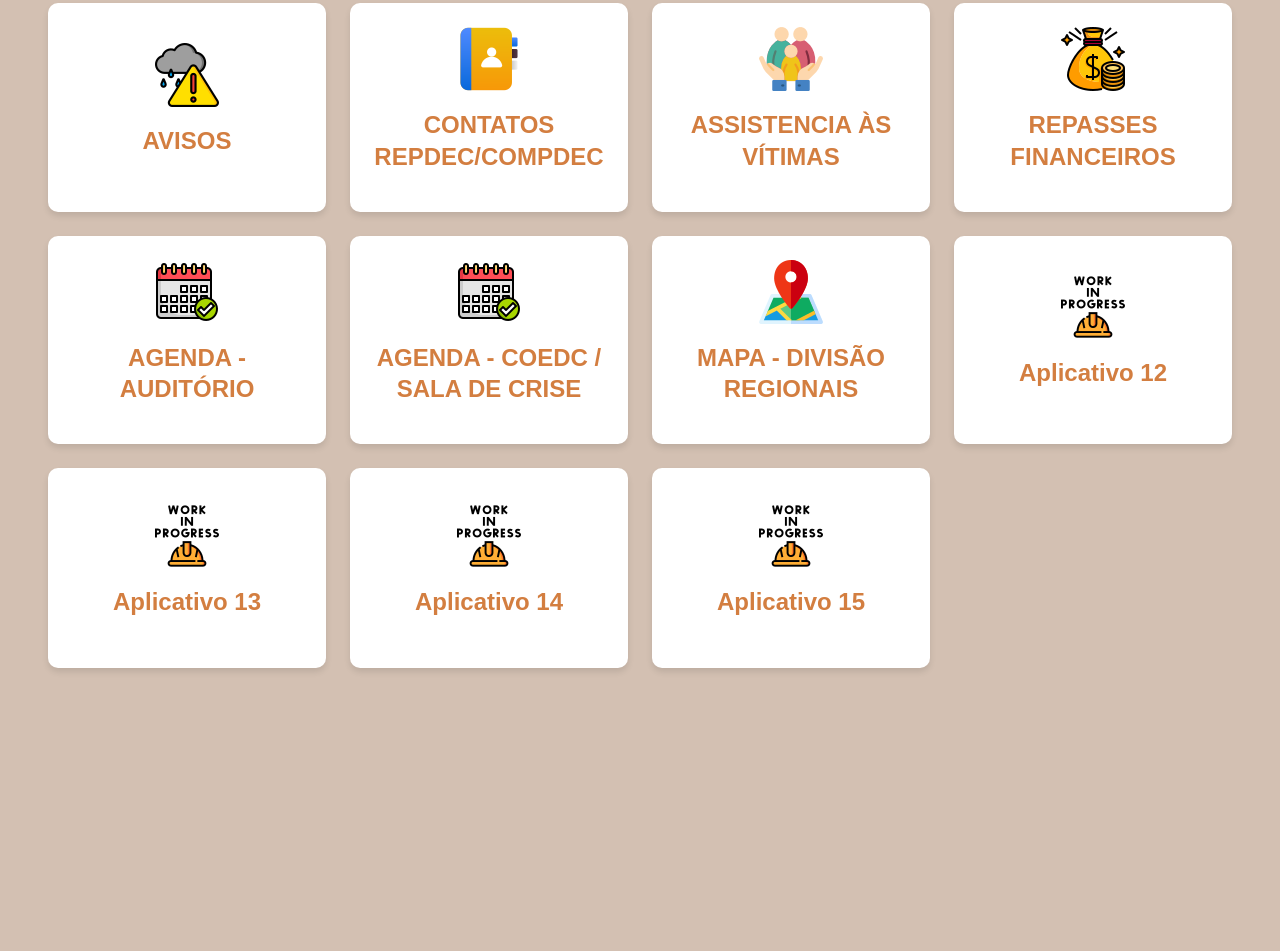
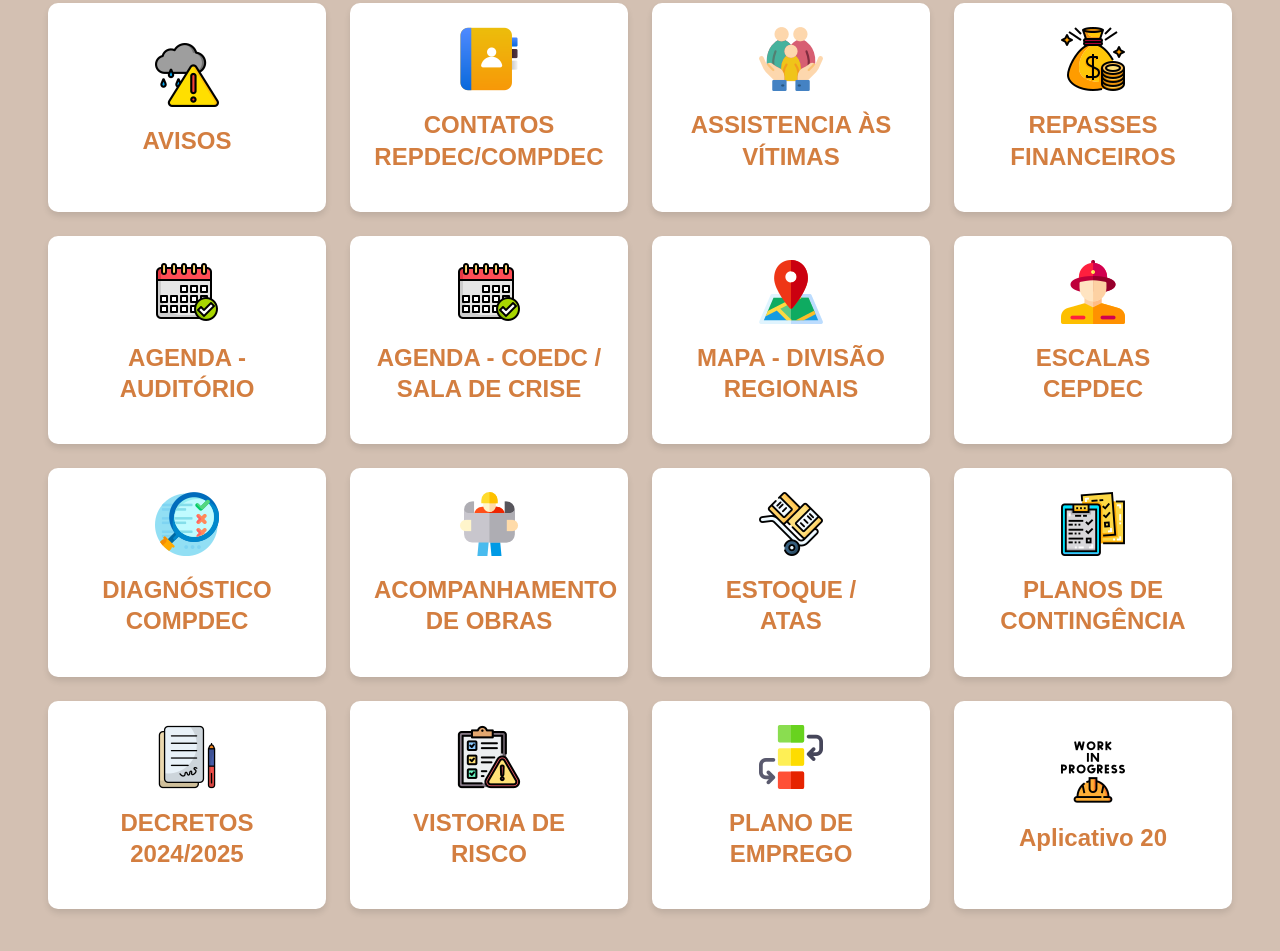
Before and after one commit to defesacivil-es/painel-cepdec, a plain HTML site: page index.html in a window 1280 px wide. Shown: the part 457-1408 px from the top of the page. Before the commit the page ends 1173 px from the top, so only its background shows below. Drawn offline with Linux system fonts and the light colour scheme.

Commit message:
update index

```diff
--- a/index.html
+++ b/index.html
@@ -66,25 +66,45 @@
                 <img src="img/icons/Icone - Calendario.png" alt="Ícone" class="card-icon-img"><br>
                 <div class="app-number">AGENDA - COEDC / SALA DE CRISE</div>
             </a>
-            <a href="img/MAPA - Divisao REPDEC - atualizado em 15.12.23.png" target="_blank" class="card">
+            <a href="https://drive.google.com/file/d/1ITX6nGyJ0a8rvJ-v9-qwosPJmFW1c87a/view?usp=sharing" target="_blank" class="card">
                 <img src="img/icons/Icone - Mapa.png" alt="Ícone" class="card-icon-img"><br>
                 <div class="app-number">MAPA - DIVISÃO REGIONAIS</div>
             </a>
             <a href="https://exemplo12.com" target="_blank" class="card">
-                <img src="img/icons/Icone - Trabalho-em-progresso.png" alt="Ícone" class="card-icon-img"><br>
-                <div class="app-number">Aplicativo 12</div>
+                <img src="img/icons/Icone - Escalas.png" alt="Ícone" class="card-icon-img"><br>
+                <div class="app-number">ESCALAS<br>CEPDEC</div>
             </a>
             <a href="https://exemplo13.com" target="_blank" class="card">
-                <img src="img/icons/Icone - Trabalho-em-progresso.png" alt="Ícone" class="card-icon-img"><br>
-                <div class="app-number">Aplicativo 13</div>
+                <img src="img/icons/Icone - Diagnostico.png" alt="Ícone" class="card-icon-img"><br>
+                <div class="app-number">DIAGNÓSTICO COMPDEC</div>
             </a>
             <a href="https://exemplo14.com" target="_blank" class="card">
-                <img src="img/icons/Icone - Trabalho-em-progresso.png" alt="Ícone" class="card-icon-img"><br>
-                <div class="app-number">Aplicativo 14</div>
+                <img src="img/icons/Icone - Acompanhamento de Obra.png" alt="Ícone" class="card-icon-img"><br>
+                <div class="app-number">ACOMPANHAMENTO DE OBRAS</div>
+            </a>
+            <a href="https://lookerstudio.google.com/u/0/reporting/1af0a63f-ae11-4fb3-9734-c6c5181bd619/page/okL1E" target="_blank" class="card">
+                <img src="img/icons/Icone - Estoque.png" alt="Ícone" class="card-icon-img"><br>
+                <div class="app-number">ESTOQUE /<br>ATAS</div>
+            </a>
+            <a href="https://lookerstudio.google.com/u/0/reporting/1af0a63f-ae11-4fb3-9734-c6c5181bd619/page/okL1E" target="_blank" class="card">
+                <img src="img/icons/Icone - Planos de Contingencia.png" alt="Ícone" class="card-icon-img"><br>
+                <div class="app-number">PLANOS DE CONTINGÊNCIA</div>
+            </a>
+            <a href="https://lookerstudio.google.com/u/0/reporting/1af0a63f-ae11-4fb3-9734-c6c5181bd619/page/okL1E" target="_blank" class="card">
+                <img src="img/icons/Icone - Decretos.png" alt="Ícone" class="card-icon-img"><br>
+                <div class="app-number">DECRETOS 2024/2025</div>
+            </a>
+            <a href="https://lookerstudio.google.com/u/0/reporting/1af0a63f-ae11-4fb3-9734-c6c5181bd619/page/okL1E" target="_blank" class="card">
+                <img src="img/icons/Icone - Vistoria de Risco.png" alt="Ícone" class="card-icon-img"><br>
+                <div class="app-number">VISTORIA DE RISCO</div>
+            </a>
+            <a href="https://drive.google.com/file/d/1Ds-BCDX_fnkdYmeY3niP7ZBnFg74Ndqb/view?usp=sharing" target="_blank" class="card">
+                <img src="img/icons/Icone - Plano de Emprego.png" alt="Ícone" class="card-icon-img"><br>
+                <div class="app-number">PLANO DE EMPREGO</div>
             </a>
             <a href="https://lookerstudio.google.com/u/0/reporting/1af0a63f-ae11-4fb3-9734-c6c5181bd619/page/okL1E" target="_blank" class="card">
                 <img src="img/icons/Icone - Trabalho-em-progresso.png" alt="Ícone" class="card-icon-img"><br>
-                <div class="app-number">Aplicativo 15</div>
+                <div class="app-number">Aplicativo 20</div>
             </a>
         </div>
     </div>
```
Also changed, not shown: img/MAPA - Divisao REPDEC - atualizado em 15.12.23.png (deleted), img/icons/Icone - Acompanhamento de Obra.png (added), img/icons/Icone - Decretos.png (added), img/icons/Icone - Diagnostico.png (added), img/icons/Icone - Escalas.png (added), img/icons/Icone - Estoque.png (added), img/icons/Icone - Plano de Emprego.png (added), img/icons/Icone - Planos de Contingencia.png (added), img/icons/Icone - Vistoria de Risco.png (added).
